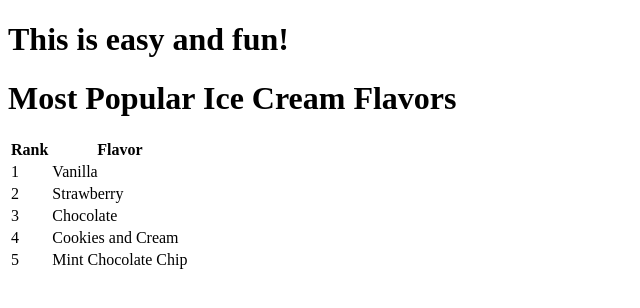
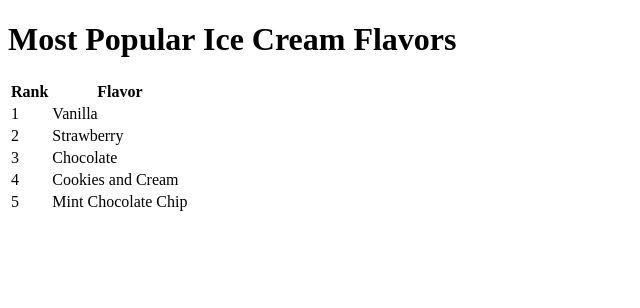
Before and after one commit to jesusb2377/jesusb2377, a plain HTML site: page index.html in a window 1280 px wide. Shown: the whole page, without its empty margins (0-640 px from the left). Drawn offline with Linux system fonts and the light colour scheme.

Commit message:
Update index.html

```diff
--- a/index.html
+++ b/index.html
@@ -1,15 +1,10 @@
-<!doctype html>
-<html lang="en">
-    <head><meta charset="utf-8"><title>jesus murillo' Website</title>
+
+<!DOCTYPE html>
+<html >
+    <head>
+        <meta charset=utf-8" />
+        <title>I Scream For Ice Cream!</title>
     </head>
-    <body>
-        <h1>
-            This is easy and fun!
-        </h1>
-    </body>
-</html>
-<!DOCTYPE html>
-<html ><head><meta charset=utf-8" /><title>I Scream For Ice Cream!</title></head>
 <body>
         <h1>Most Popular Ice Cream Flavors</h1>
         <table><tr><th>Rank</th><th>Flavor</th></tr>
@@ -20,5 +15,3 @@
         <tr><td>5</td><td>Mint Chocolate Chip</td></tr></table>
 </body>
 </html>
-
-    </head>
```
